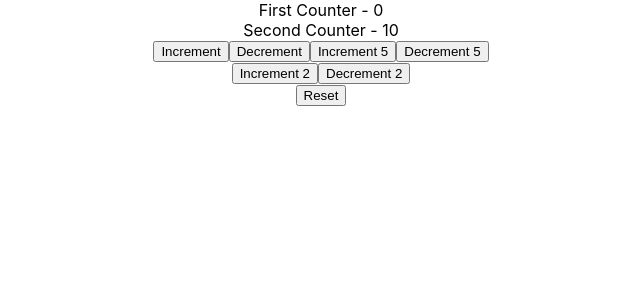
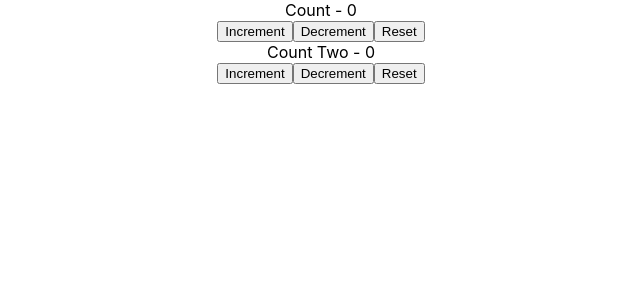
Before and after one commit to SandeepKumar377/ReactJs-Hooks-Tut, a React (Create React App) app: page / in a window 1280 px wide. Shown: the top 300 px of the page, without its empty margins (319-959 px from the left). Built offline with nearby package versions, Linux system fonts and the light colour scheme.

Commit message:
Multiple_useReducer

```diff
--- a/src/App.js
+++ b/src/App.js
@@ -1,6 +1,7 @@
 import React from 'react';
 import './App.css';
-import ReducerCounterOneTwo from './components/ReducerCounterTwo';
+import ReducerCounterThree from './components/ReducerCounterThree';
+// import ReducerCounterOneTwo from './components/ReducerCounterTwo';
 // import ReducerCounterOne from './components/ReducerCounterOne';
 // import ComponentC from './components/ComponentC';
 // import DataFetching from './components/DataFetching';
@@ -23,7 +24,8 @@
 function App() {
   return (
     <div className="App">
-      <ReducerCounterOneTwo />
+      <ReducerCounterThree />
+      {/* <ReducerCounterOneTwo /> */}
       {/* <ReducerCounterOne/> */}
       {/* <UserContext.Provider value={'Sandeep'}>
         <ChannelContext.Provider value={'Kumar'}>
--- /dev/null
+++ b/src/components/ReducerCounterThree.js
@@ -0,0 +1,37 @@
+import React, { useReducer } from 'react'
+
+const initialState = 0
+const reducer = (state, action) => {
+    switch (action) {
+        case 'increment':
+            return state + 1
+        case 'decrement':
+            return state - 1
+        case 'reset':
+            return initialState
+        default:
+            return state
+    }
+}
+
+
+function ReducerCounterThree() {
+    const [count, dispatch] = useReducer(reducer, initialState)
+    const [countTwo, dispatchTwo] = useReducer(reducer, initialState)
+    return (
+        <div>
+            <div>Count - {count}</div>
+            <button onClick={() => dispatch('increment')}>Increment</button>
+            <button onClick={() => dispatch('decrement')} >Decrement</button>
+            <button onClick={() => dispatch('reset')} >Reset</button>
+            <div>
+                <div>Count Two - {countTwo}</div>
+                <button onClick={() => dispatchTwo('increment')}>Increment</button>
+                <button onClick={() => dispatchTwo('decrement')} >Decrement</button>
+                <button onClick={() => dispatchTwo('reset')} >Reset</button>
+            </div>
+        </div>
+    )
+}
+
+export default ReducerCounterThree
```
